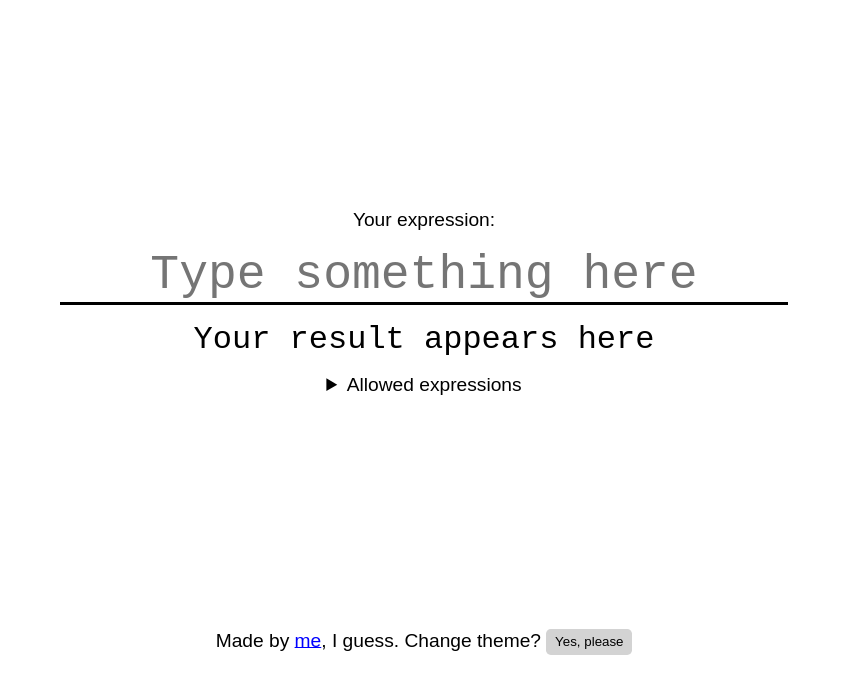
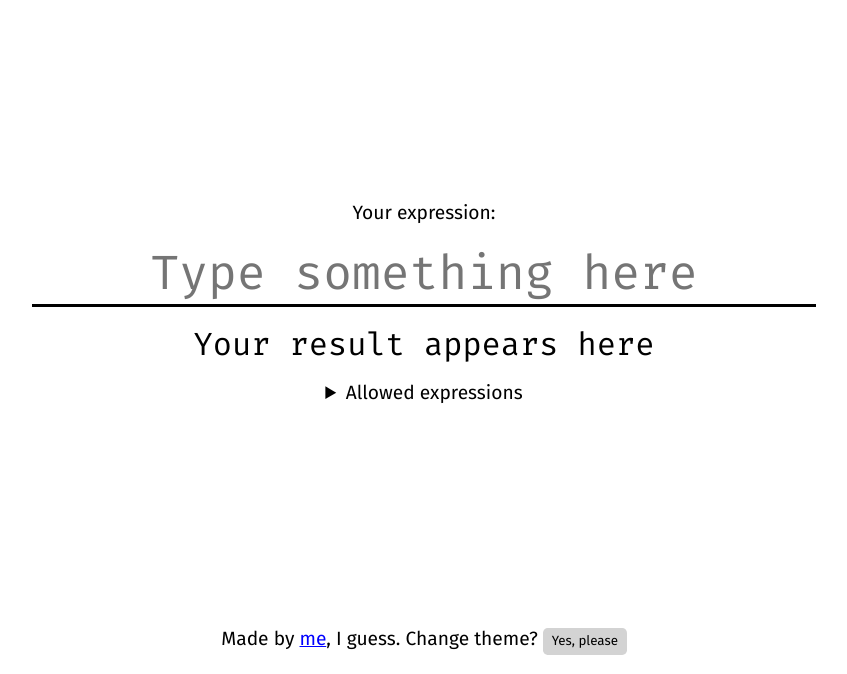
Before and after one commit to toberge/calculator, a plain HTML site: page index.html in a window 1280 px wide. Shown: the part 126-800 px from the top of the page, without its empty margins (216-1063 px from the left). Drawn offline with Linux system fonts and the light colour scheme.

Commit message:
Fetch fonts from Google Fonts

```diff
--- a/index.html
+++ b/index.html
@@ -4,6 +4,8 @@
 <head>
     <meta charset="UTF-8">
     <title>Calculate!</title>
+    <link rel="preconnect" href="https://fonts.gstatic.com">
+    <link href="https://fonts.googleapis.com/css2?family=Fira+Code&family=Fira+Sans:wght@400;700&display=swap" rel="stylesheet">
     <link rel="stylesheet" type="text/css" href="index.css">
 </head>
 
```
